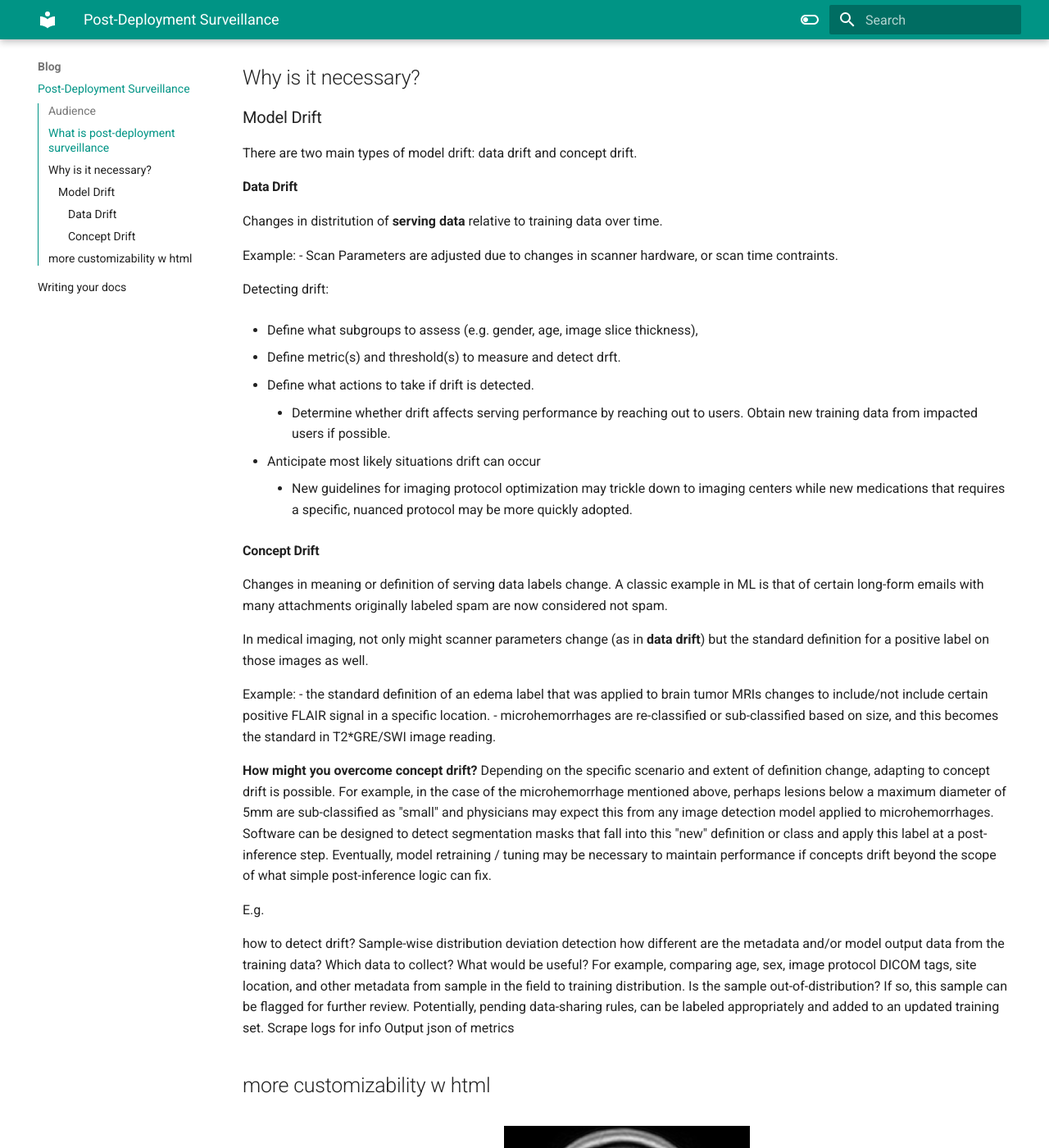
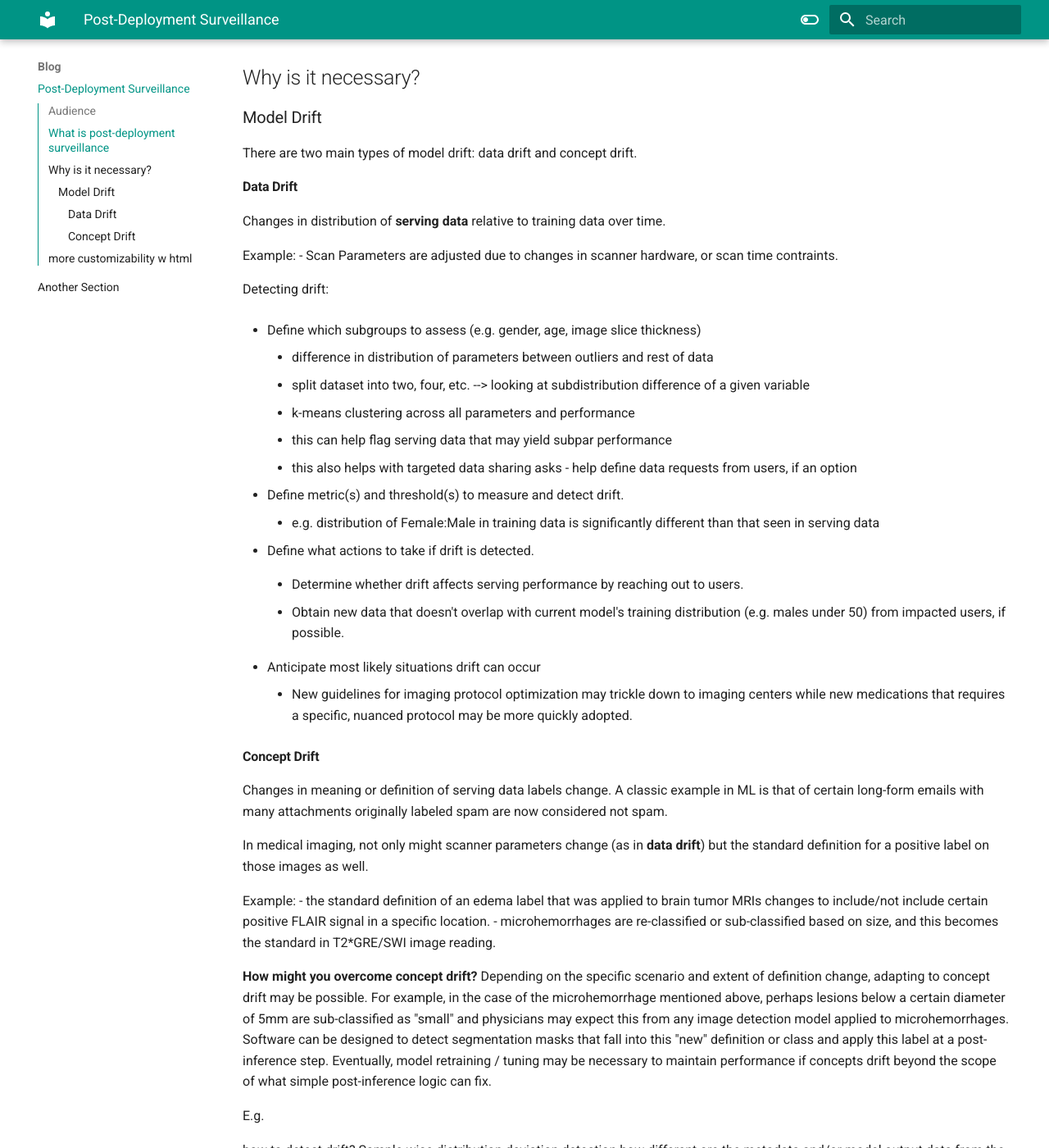
Before and after one commit to george-masto/Rad-MLOps, an MkDocs documentation site: the page built from docs/post-deployment-surveillance/post-deployment-surveillance.md, in a window 1280 px wide and 1400 px high, scrolled down 408 px. Shown: the whole window at 82% size. Built offline with MkDocs 1.6.1 and Material for MkDocs 9.7.7, drawn with Linux system fonts in a browser that asks for light colours.

Commit message:
postmarket surveillance content updates
Co-authored-by: Robert Smith <robertxsmith@users.noreply.github.com>

```diff
--- a/docs/post-deployment-surveillance/post-deployment-surveillance.md
+++ b/docs/post-deployment-surveillance/post-deployment-surveillance.md
@@ -11,20 +11,30 @@
 ### Model Drift
 There are two main types of model drift: data drift and concept drift.
 #### Data Drift
-Changes in distritution of **serving data** relative to training data over time.
+Changes in distribution of **serving data** relative to training data over time.
 
 Example:
 - Scan Parameters are adjusted due to changes in scanner hardware, or scan time contraints.
 
 Detecting drift:
 
-- Define what subgroups to assess (e.g. gender, age, image slice thickness),
+- Define which subgroups to assess (e.g. gender, age, image slice thickness)
 
-- Define metric(s) and threshold(s) to measure and detect drft.
+    - difference in distribution of parameters between outliers and rest of data
+      - split dataset into two, four, etc. --> looking at subdistribution difference of a given variable
+      - k-means clustering across all parameters and performance
+    - this can help flag serving data that may yield subpar performance
+    - this also helps with targeted data sharing asks - help define data requests from users, if an option
+
+- Define metric(s) and threshold(s) to measure and detect drift.
+
+    - e.g. distribution of Female:Male in training data is significantly different than that seen in serving data
 
 - Define what actions to take if drift is detected.
 
-    - Determine whether drift affects serving performance by reaching out to users. Obtain new training data from impacted users if possible.
+    - Determine whether drift affects serving performance by reaching out to users.
+
+    - Obtain new data that doesn't overlap with current model's training distribution (e.g. males under 50) from impacted users, if possible.
 
 - Anticipate most likely situations drift can occur
 
@@ -39,7 +49,8 @@
 - the standard definition of an edema label that was applied to brain tumor MRIs changes to include/not include certain positive FLAIR signal in a specific location.
 - microhemorrhages are re-classified or sub-classified based on size, and this becomes the standard in T2*GRE/SWI image reading.
 
-**How might you overcome concept drift?** Depending on the specific scenario and extent of definition change, adapting to concept drift is possible. For example, in the case of the microhemorrhage mentioned above, perhaps lesions below a maximum diameter of 5mm are sub-classified as "small" and physicians may expect this from any image detection model applied to microhemorrhages. Software can be designed to detect segmentation masks that fall into this "new" definition or class and apply this label at a post-inference step. Eventually, model retraining / tuning may be necessary to maintain performance if concepts drift beyond the scope of what simple post-inference logic can fix.
+**How might you overcome concept drift?**
+Depending on the specific scenario and extent of definition change, adapting to concept drift may be possible. For example, in the case of the microhemorrhage mentioned above, perhaps lesions below a certain diameter of 5mm are sub-classified as "small" and physicians may expect this from any image detection model applied to microhemorrhages. Software can be designed to detect segmentation masks that fall into this "new" definition or class and apply this label at a post-inference step. Eventually, model retraining / tuning may be necessary to maintain performance if concepts drift beyond the scope of what simple post-inference logic can fix.
 
 E.g.
 
--- a/mkdocs.yml
+++ b/mkdocs.yml
@@ -10,7 +10,7 @@
     - 'Release Notes': 'index_1.md'
   - Blog:
     - 'Post-Deployment Surveillance': 'post-deployment-surveillance/post-deployment-surveillance.md'
-    - 'Another Section': 'index_1.md'
+    - 'Another Section': 'post-deployment-surveillance/gpt4example.md'
 
 theme:
   name: material
```
Also changed, not shown: docs/post-deployment-surveillance/gpt4example.md (added, +61 -0 lines).
